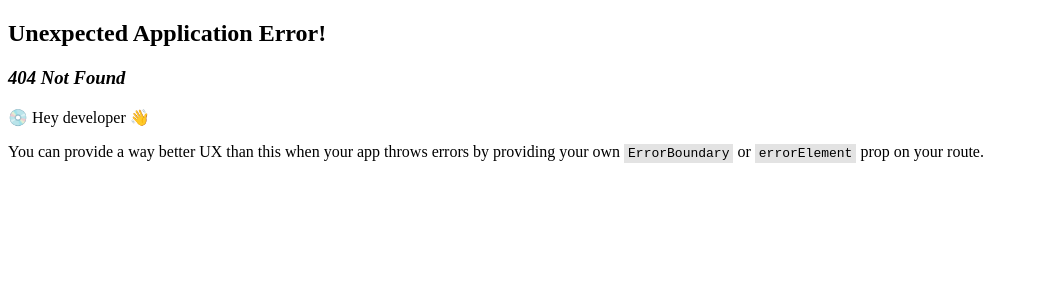
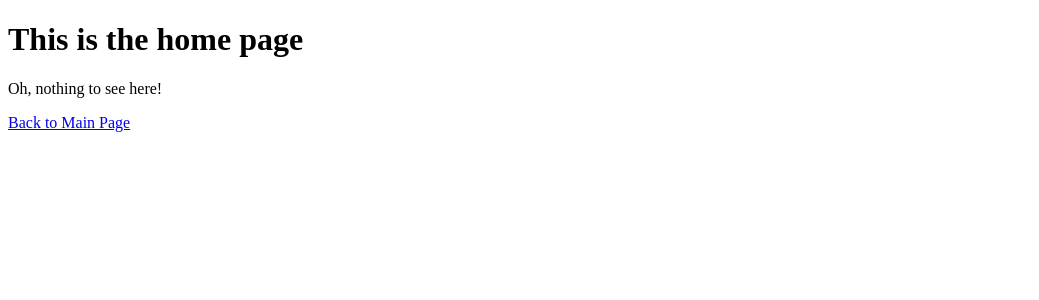
Before and after one commit to patrickly1/Shopping_Cart_React, a React (Vite) app: page /Home/App in a window 1280 px wide. Before the commit this address had no page. Shown: the top 300 px of the page, without its empty margins (0-1039 px from the left). Built offline with nearby package versions, Linux system fonts and the light colour scheme.

Commit message:
Added dynamic segments to the routes. Also added new ErrorPage

```diff
--- a/src/App.jsx
+++ b/src/App.jsx
@@ -5,7 +5,9 @@ function App() {
   return (
     <>
       <h1>Hello</h1>
-      <Link to="Home">Home Page</Link>
+      <Link to="Home/DefaultPage">Default Home Page</Link>
+      <Link to="Home/Page1">Page 1 Home Page</Link>
+      <Link to="Home/Page2">Page 2 Home Page</Link>
     </>
   )
 }
--- /dev/null
+++ b/src/DefaultPage.jsx
@@ -0,0 +1,11 @@
+import { Link } from "react-router-dom";
+
+const DefaultPage = () => {
+    return <>
+    <p>Oh, nothing to see here!</p>
+    <Link to="/">Back to Main Page</Link>
+    </>
+
+  };
+
+  export default DefaultPage;
--- /dev/null
+++ b/src/ErrorPage.jsx
@@ -0,0 +1,14 @@
+import { Link } from "react-router-dom";
+
+const ErrorPage = () => {
+  return (
+    <div>
+      <h1>Oh no, this route doesn't exist!</h1>
+      <Link to="/">
+        You can go back to the home page by clicking here, though!
+      </Link>
+    </div>
+  );
+};
+
+export default ErrorPage;
--- a/src/Home.jsx
+++ b/src/Home.jsx
@@ -1,10 +1,21 @@
-import { Link } from 'react-router-dom';
+import { Link, Outlet, useParams } from 'react-router-dom';
+import DefaultPage from './DefaultPage.jsx';
+import Page1 from "./Page1.jsx";
+import Page2 from "./Page2.jsx";
 
 function Home () {
+    const { name } = useParams();
+
     return (
         <>
           <h1>This is the home page</h1>
-          <Link to="App">App Page</Link>
+          {name === "Page1" ? (
+            <Page1 />
+          ) : name === "Page2" ? (
+            <Page2 />
+          ) : (
+            <DefaultPage />
+          )}
         </>
       )
     }
--- /dev/null
+++ b/src/Page1.jsx
@@ -0,0 +1,12 @@
+import { Link } from "react-router-dom";
+
+function Page1() {
+    return (
+        <>
+          <h1>Page 1</h1>
+          <Link to="/">Back to Main Page</Link>
+        </>
+      )
+}
+
+export default Page1
--- /dev/null
+++ b/src/Page2.jsx
@@ -0,0 +1,12 @@
+import { Link } from "react-router-dom";
+
+function Page2() {
+    return (
+        <>
+          <h1>Page 2</h1>
+          <Link to="/">Back to Main Page</Link>
+        </>
+      )
+}
+
+export default Page2
--- /dev/null
+++ b/src/routes.jsx
@@ -0,0 +1,17 @@
+import App from "./App";
+import Home from "./Home";
+import ErrorPage from "./ErrorPage";
+
+const routes = [
+  {
+    path: "/",
+    element: <App />,
+    errorElement: <ErrorPage />,
+  },
+  {
+    path: "Home/:name",
+    element: <Home />,
+  },
+];
+
+export default routes;
```
Also changed, not shown: src/main.jsx (+2 -12 lines).
